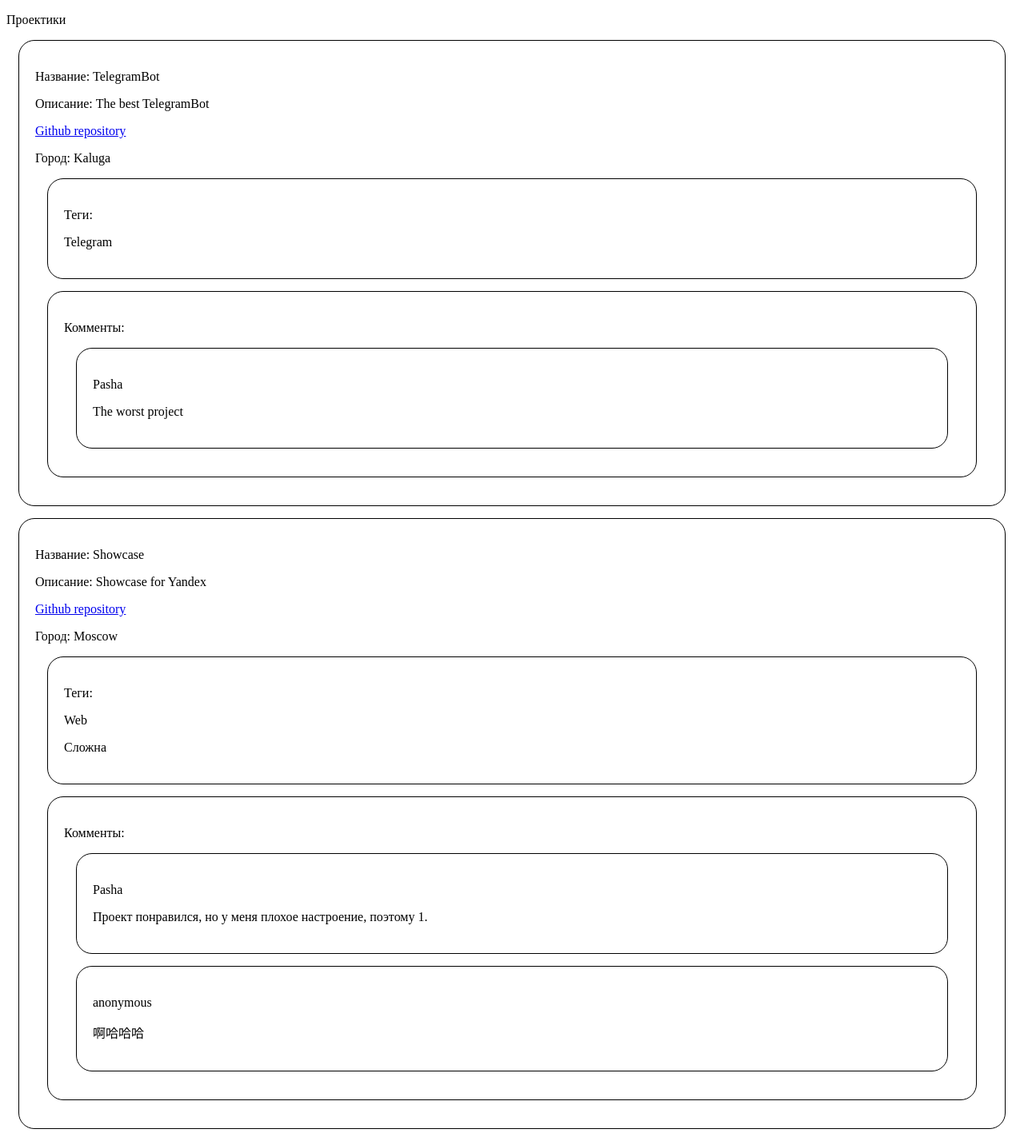
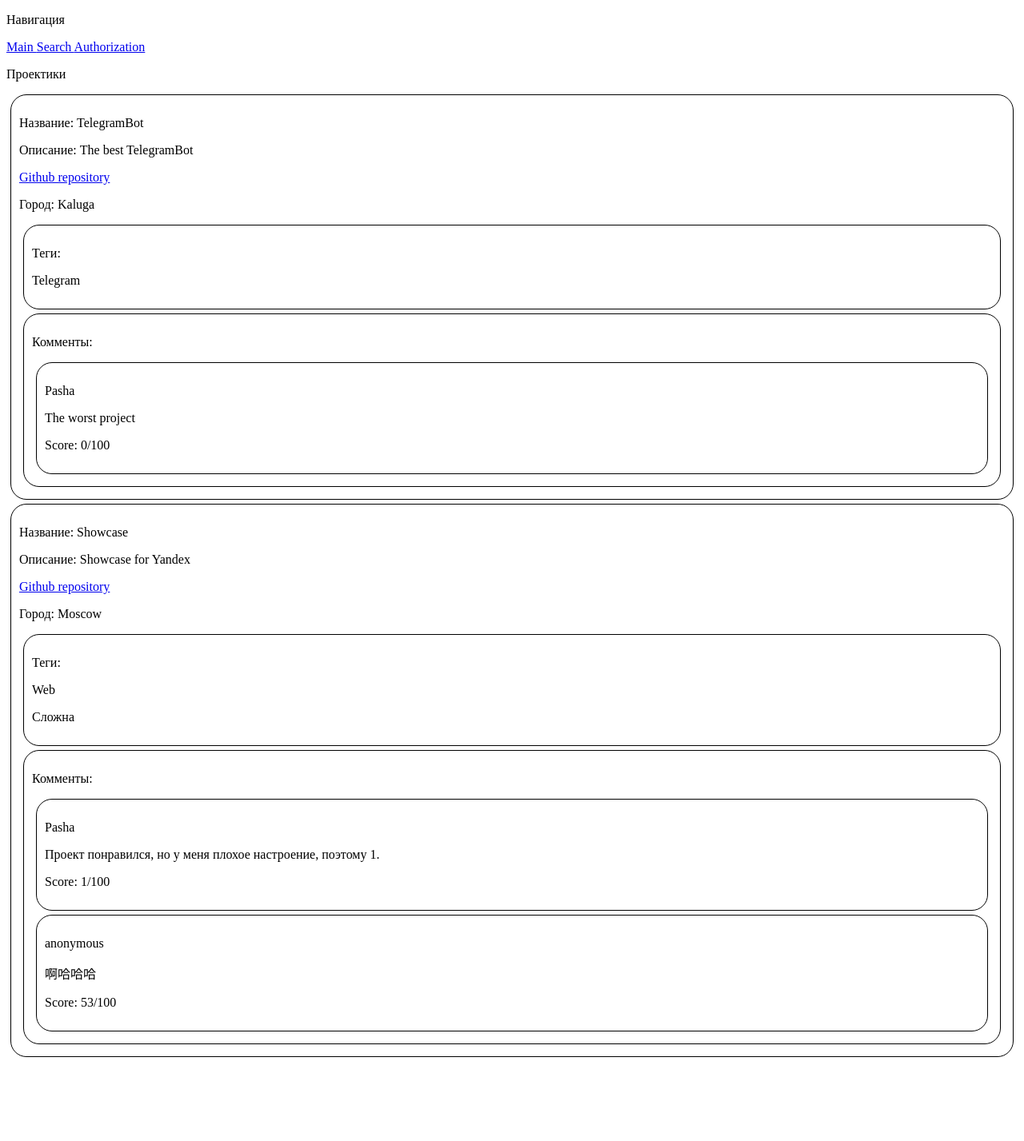
Before and after one commit to Pavelsaftap/showcase, a Django app: page / in a window 1280 px wide. Shown: the whole page at 80% size. After the commit the page ends 1322 px from the top, so only its background shows below. Run offline with Django 3.2, Linux system fonts and the light colour scheme; data comes from the database, SQL or seed files in the repository; both versions use the stored data as it was after the commit.

Commit message:
Navigation added, Marks fix

```diff
--- a/showcase/main/models.py
+++ b/showcase/main/models.py
@@ -16,6 +16,7 @@ class MarkModel(models.Model):
     Name = models.CharField(max_length=50)
     UserId = models.CharField(max_length=20)
     Text = models.CharField(max_length=500)
+    Score = models.IntegerField()
 
 
 class ProjectModel(models.Model):
--- a/showcase/main/views.py
+++ b/showcase/main/views.py
@@ -9,8 +9,8 @@ def main(request):
 
 
 def authorization(request):
-    return HttpResponse('Authorization')
+    return render(request, "authorization/authorization.html")
 
 
 def search(request):
-    return HttpResponse("Search")
+    return render(request, "search/search.html")
--- a/showcase/showcase/templates/main/main.html
+++ b/showcase/showcase/templates/main/main.html
@@ -7,8 +7,8 @@
 
         <style>
             div{
-                margin: 15px;
-                padding: 20px;
+                margin: 5px;
+                padding: 10px;
                 border-radius: 20px;
                 border-style: solid;
                 border-width: 1px;
@@ -20,6 +20,12 @@
 
 </head>
 <body>
+
+    <p> Навигация <p>
+    <a href = "http://127.0.0.1:8000/" > Main  </a>
+    <a href = "http://127.0.0.1:8000/search" > Search  </a>
+    <a href = "http://127.0.0.1:8000/authorization" > Authorization  </a>
+
     <p> {{ content }}  </p>
 
     {% for project in projects %}
@@ -44,6 +50,7 @@
                     <div>
                         <p>{{obj.Name}}</p>
                         <p>{{obj.Text}}</p>
+                        <p>Score: {{obj.Score}}/100 </p>
                     </div>
                 {% endfor %}
             </div>
```
Also changed, not shown: showcase/showcase/templates/authorization/authorization.html (added, +19 -0 lines), showcase/showcase/templates/search/search.html (added, +19 -0 lines), showcase/db.sqlite3, showcase/main/migrations/0002_markmodel_score.py (added).
